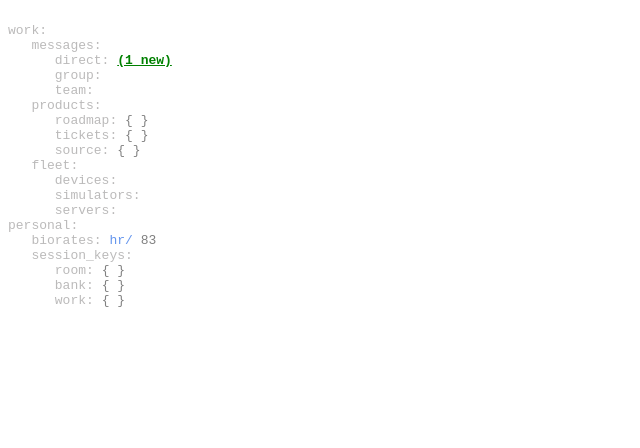
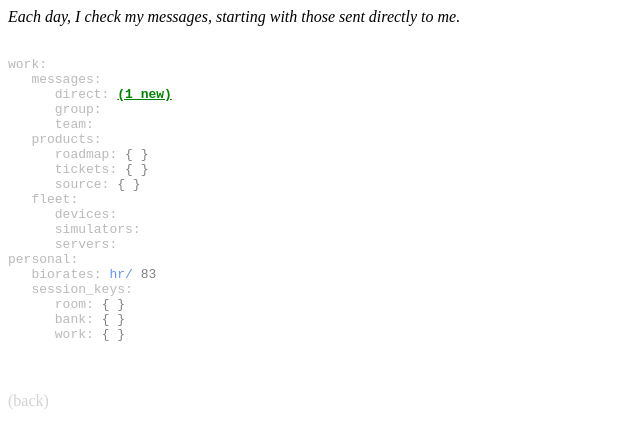
Before and after one commit to leweyg/pivoteer, a plain HTML site: page index.html in a window 1280 px wide. Shown: the whole page, without its empty margins (0-640 px from the left). Drawn offline with Linux system fonts and the light colour scheme.

Commit message:
Adding descriptions of each scene.

```diff
--- a/index.html
+++ b/index.html
@@ -25,11 +25,15 @@
     <body>
         <p style="display: none;">A data-pivoteer organizes his life...</p>
 
+        <i><p id="main_message_pre" onclick="genericClickedMain()"></p></i>
         <pre id="main_output"
             class="wordwrapped_pre"
             style="color:grey"
             onclick="genericClickedMain()">
         </pre>
+        <i><p id="main_message_post" onclick="genericClickedMain()"></p></i>
+        <br/>
+        <p onclick="genericClicedBack()" style="color:lightgrey">(back)</p>
         <script>
             var mainElements = {
                 theUser : {name:"The User"},
@@ -64,10 +68,12 @@
             var experinceTimeline = [
                 {
                     name:"Opening",
+                    message_pre:"Each day, I check my messages, starting with those sent directly to me.",
                     whole:toStartWith,
                 },
                 {
                     name:"First Scene",
+                    message_pre:"Often the messgaes are from product managers, asking about issues needing fixing in something they are trying to get out to customers to meet their business goals on time.",
                     whole:{
                         work:{messages:{direct:
                             {
@@ -78,6 +84,8 @@
                     }}
                 },
                 {
+                    message_pre:"For the this product, there is a deadline in two weeks, and a list of active 'tasks/tickets' is being kept, look like there are two assigned to me right now.",
+                    message_post:"The first item is something to do with the indicator icons...",
                     whole:{work:{
                         products: {
                             roadmap: {
@@ -86,7 +94,7 @@
                                     "due_in":"two weeks",
                                     "tickets_assigned_to_you":[
                                         {
-                                            id:"[[tk3284]]",
+                                            id:"tk3284",
                                             title:"[[Indicators: Refill: Always shows as refill needed on startup.]]",
                                             release:"v0.8",
                                             priority:1
@@ -103,6 +111,7 @@
                     }}
                 },
                 {
+                    message_post:"So the refill icon is showing when it shouldn't, luckily when this ticket was filed it included a snapshot of the machines display and system state, let's take a look...",
                     whole:{
                         work:{products:{tickets:{"tk3284":{
                             title:"Indicators: Refill: Always shows as refill needed on startup.",
@@ -117,6 +126,7 @@
                     }
                 },
                 {
+                    message_post:"At the moment of the issue, the hardware signal said it didn't need a refill, but the ui state shows that the icon was set to showing. Let's look at the source code that controls this icon...",
                     whole:{work:{fleet:{devices:{"logs":{
                         "device_id":"{{rcb920340}}",
                         "log_id":"{{tm20670617e19}}",
@@ -141,6 +151,8 @@
                     }}}}}
                 },
                 {
+                    message_pre:"This is the source code for the software that controls the refill icon. It runs when the system starts up and registers callbacks for when things change:",
+                    message_post:"Seems like the icon is always created, but then only updates when the hardware refill signal changes...",
                     whole:{work:{products:{source:{
                         path:"rctn/ui/page/main/RefillIcon",
                         code:"\n mRefillIcon = new icon('refill.png');\n"
@@ -150,29 +162,35 @@
                     }}}}
                 },
                 {
+                    message_pre:"One approach to a solution is to make sure that the icon defaults to matching the signal state, rather than only when it changes!",
+                    message_post:"Now to make this into a product change request...",
                     whole:{work:{products:{source:{
                         branch_from:"v0.8",
                         path:"rctn/ui/page/main/RefillIcon",
                         code:"\n mRefillIcon = new icon('refill.png');\n"
-                        + " [[mRefillIcon.show = false;]]\n"
+                        + " [[mRefillIcon.show = signals.refill.current;]]\n"
                         + " signals.refill.on_update(()=>{\n"
                         + "   mRefillIcon.show = signals.refill.current;\n"
                         + " });"
                     }}}}
                 },
                 {
-                    whole:{work:{products:{source:{
+                    message_pre:"Each product change is tracked seperatly, so that it can be properly tested and tracked before merging it into the main branch of the product and truely resolving the issue.",
+                    message_post:"Also once this change is tracked, we can push it to our physical and simulated devices to try it out!",
+                    whole:{work:{products:{source:{change:{
                         branch_from:"v0.8",
                         branch_name:"[[fix_for_tk3284]]",
                         path:"rctn/ui/page/main/RefillIcon",
                         code:"\n mRefillIcon = new icon('refill.png');\n"
-                        + " ++{{mRefillIcon.show = false;}}\n"
+                        + " ++{{mRefillIcon.show = signals.refill.current;}}\n"
                         + " signals.refill.on_update(()=>{\n"
                         + "   mRefillIcon.show = signals.refill.current;\n"
                         + " });"
-                    }}}}
+                    }}}}}
                 },
                 {
+                    message_pre:"First we test it on a simulator to make sure nothing is drastically wrong, putting this change onto a simulator is generally fairly quick...",
+                    message_post:"And then we run the simulator...",
                     whole:{work:{fleet:{simulators:{local:{
                         device_id:"{{local_sim}}",
                         branch:"fix_for_tk3284",
@@ -180,7 +198,9 @@
                     }}}}}
                 },
                 {
-                    whole:{work:{fleet:{devices:{"logs":{
+                    message_pre:"This gives a virtual snapshot from the simulator, so we can see what's going on.",
+                    message_post:"Looks like the change worked, with the icon now starting in the correct state, even if the signal doens't change.",
+                    whole:{work:{fleet:{simulators:{"logs":{
                         "device_id":"{{local_sim}}",
                         "log_id":"{{tm20670618e42}}",
                         "device_class":"Recyclotron-hw1.3s-sw0.8custom",
@@ -202,20 +222,18 @@
                     }}}}}
                 },
                 {
+                    message_pre:"Now we can make a version that is suitable to push to a physical device:",
+                    message_post:"This is called a 'build' as the source code is tightly packed to match the devices hardware, and can take some time to do so.",
                     whole:{work:{fleet:{servers:{"build_cloud":{
                         branch:"{{fix_for_tk3284}}",
                         build_type:"Recyclotron",
+                        build_id:"build_of/fix_for_tk3284",
                         build_now:"[[Build]]",
                     }}}}}
                 },
                 {
-                    whole:{work:{fleet:{servers:{"build_cloud":{
-                        branch:"{{fix_for_tk3284}}",
-                        build_type:"Recyclotron",
-                        build_ready:"[[build_of/fix_for_tk3284]]",
-                    }}}}}
-                },
-                {
+                    message_pre:"We schedule a device to work with, and then push that build to the device.",
+                    message_post:"After it is installed we can try it out and take another system snapshot...",
                     whole:{work:{fleet:{devices:{"testDevice032":{
                         device_id:"testDevice032",
                         branch:"{{build_of/fix_for_tk3284}}",
@@ -223,6 +241,8 @@
                     }}}}}
                 },
                 {
+                    message_pre:"Looking at this real device, it is a slightly different hardware version but seems close enough.",
+                    message_post:"On hardware it looks like the signal is actually 'invalid' rather than 'false' for the refill, but luckily our code supports translating that as false. So for now this is appropriate.",
                     whole:{work:{fleet:{devices:{"logs":{
                         "device_id":"testDevice032",
                         "log_id":"{{tm20670618e92}}",
@@ -245,40 +265,45 @@
                     }}}}}
                 },
                 {
-                    whole:{work:{products:{source:{
+                    message_pre:"We then ask our general team for a 'code review' where others we consider qualified to read the code check to see if it is correct and generally readable for future maintenance.",
+                    whole:{work:{products:{source:{change:{
                         branch_from:"v0.8",
                         branch_name:"fix_for_tk3284",
                         "[[code_review_request]]":true,
                         path:"rctn/ui/page/main/RefillIcon",
                         code:"\n mRefillIcon = new icon('refill.png');\n"
-                        + " ++{{mRefillIcon.show = false;}}\n"
+                        + " ++{{mRefillIcon.show = signals.refill.current;}}\n"
                         + " signals.refill.on_update(()=>{\n"
                         + "   mRefillIcon.show = signals.refill.current;\n"
                         + " });"
-                    }}}}
+                    }}}}}
                 },
                 {
-                    whole:{work:{products:{source:{
+                    message_post:"Looks like at least one peer considered it fine.",
+                    whole:{work:{products:{source:{change:{
                         branch_from:"v0.8",
                         branch_name:"fix_for_tk3284",
                         "code_review_request":true,
                         "[[code_review_approved]]":{approved:true,by:"otherPeer"},
                         path:"rctn/ui/page/main/RefillIcon",
                         code:"\n mRefillIcon = new icon('refill.png');\n"
-                        + " ++{{mRefillIcon.show = false;}}\n"
+                        + " ++{{mRefillIcon.show = signals.refill.current;}}\n"
                         + " signals.refill.on_update(()=>{\n"
                         + "   mRefillIcon.show = signals.refill.current;\n"
                         + " });"
-                    }}}}
+                    }}}}}
                 },
                 {
-                    whole:{work:{products:{source:{
+                    message_pre:"At this point we are authorized to 'merge' this change into the full release of the product, where it will gradually propogate across the fleet as a part of version 0.8.",
+                    whole:{work:{products:{source:{change:{
                         branch_from:"v0.8",
                         branch_name:"{{fix_for_tk3284}}",
-                        merged:true,
-                    }}}}
+                        merged:"[[true]]",
+                    }}}}}
                 },
                 {
+                    message_pre:"We also mark the issue ticket as resolved, including which exact change the resolution was in.",
+                    message_post:"And then go back to our messages...",
                     whole:{
                         work:{products:{tickets:{"tk3284":{
                             title:"Indicators: Refill: Always shows as refill needed on startup.",
@@ -290,6 +315,7 @@
                     }
                 },
             ];
+            var MainCurrentScene = experinceTimeline[0];
 
             function isPrimitive(obj) {
                 if (obj===undefined) return "undef";
@@ -337,12 +363,10 @@
             };
 
             var mainTimelineFrame = 0;
-            function applyNextExperienceMoment() {
-                mainTimelineFrame = (mainTimelineFrame + 1) % experinceTimeline.length;
-                var change = experinceTimeline[mainTimelineFrame];
-                if (change.whole) {
-                    toStartWith = change.whole;
-                }
+            function applyNextExperienceMoment(dir=1) {
+                mainTimelineFrame = (mainTimelineFrame + dir) % experinceTimeline.length;
+                var scene = experinceTimeline[mainTimelineFrame];
+                MainCurrentScene = scene;
             }
             //applyNextExperienceMoment();
 
@@ -417,8 +441,10 @@
             }
 
             function redraw() {
-                var str = htmlFromObject(toStartWith);
+                var str = htmlFromObject(MainCurrentScene.whole);
                 main_output.innerHTML = str;
+                main_message_pre .innerText = MainCurrentScene.message_pre ? ("" + MainCurrentScene.message_pre)  : "";
+                main_message_post.innerText = MainCurrentScene.message_post ?("" + MainCurrentScene.message_post) : "";
             }
 
             redraw();
@@ -427,6 +453,10 @@
                 applyNextExperienceMoment();
                 redraw();
             }
+            function genericClicedBack() {
+                applyNextExperienceMoment(-1);
+                redraw();
+            }
         </script>
     </body>
 </html>
```
